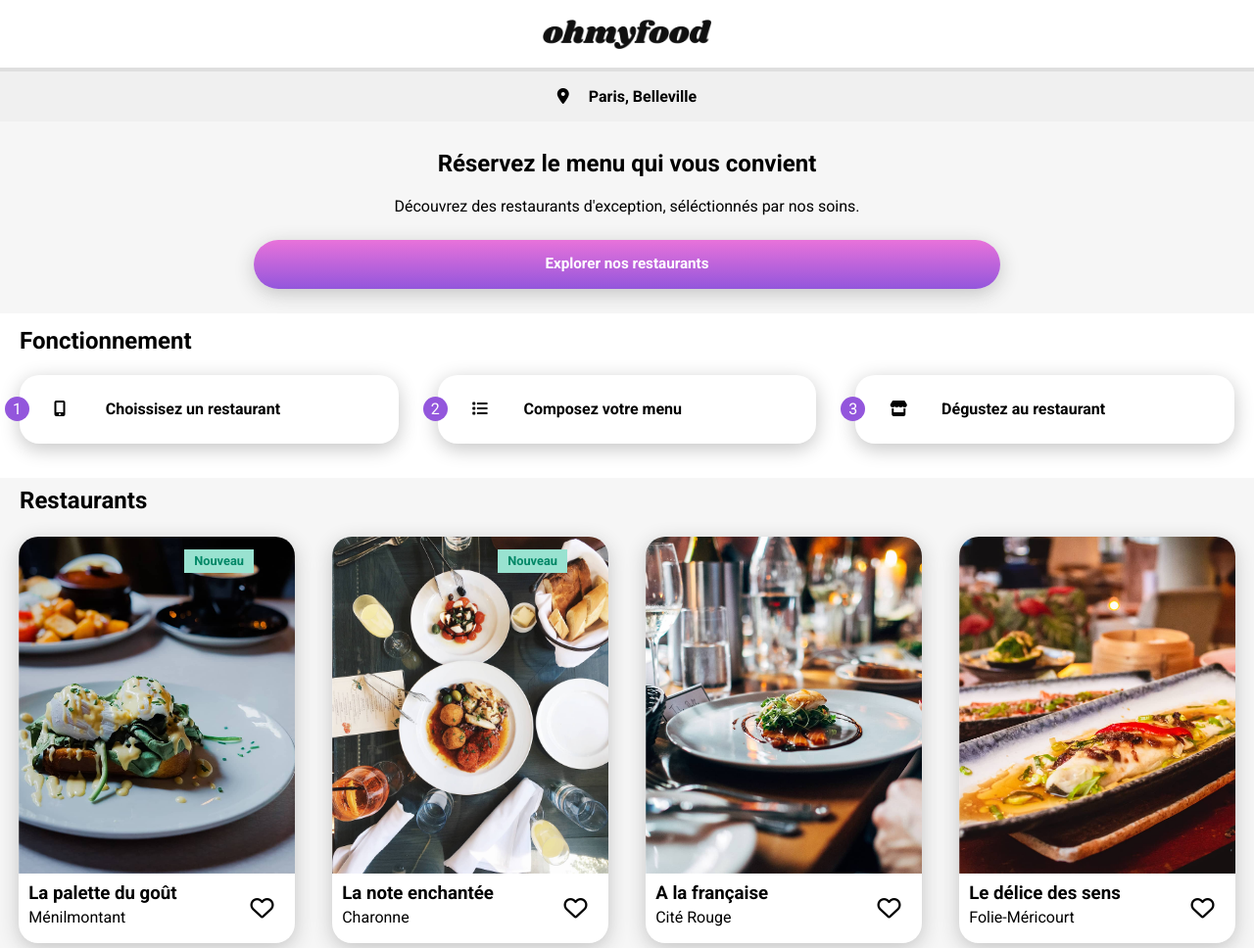
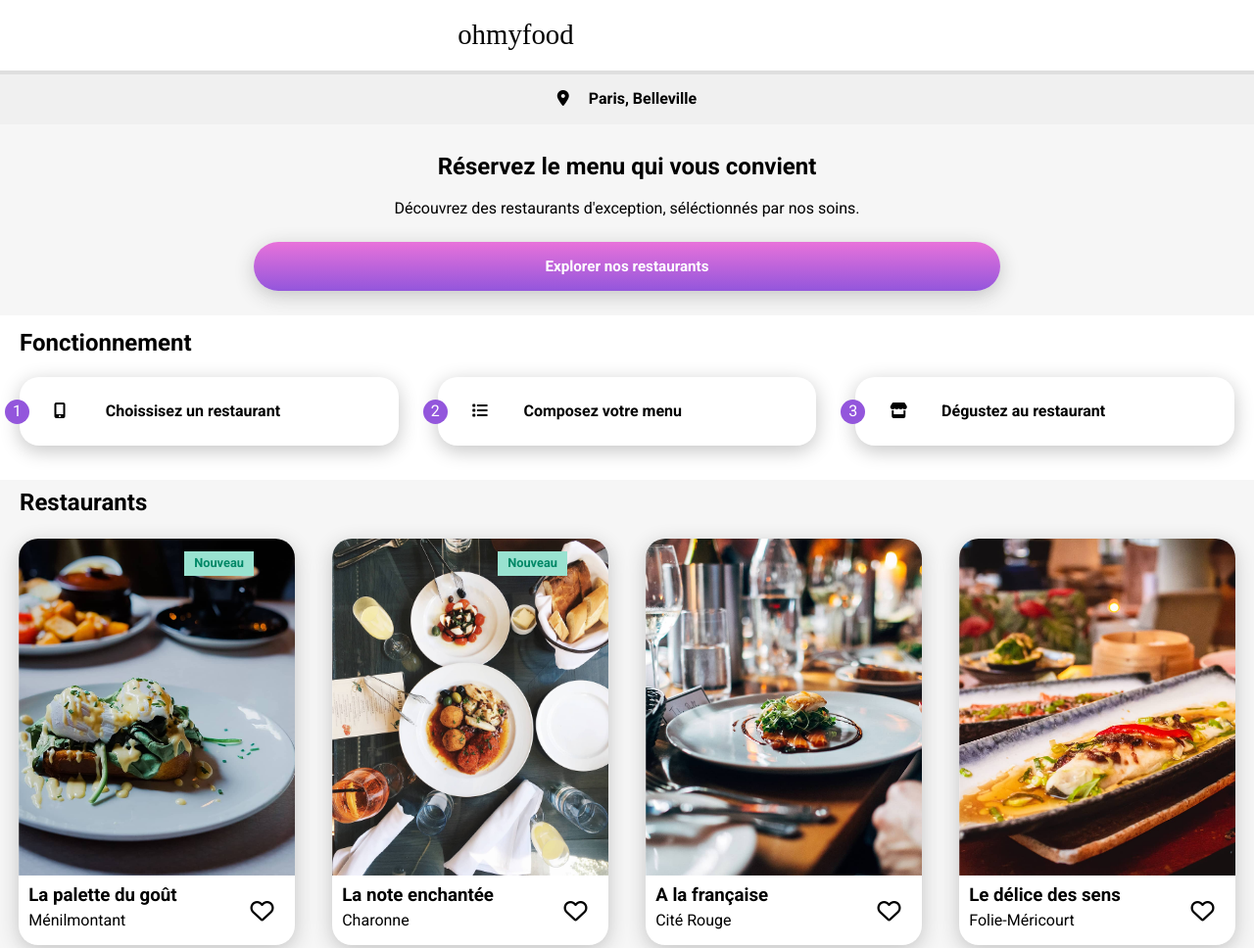
Before and after one commit to ZeroDev013/P3, a website: page index.html in a window 1280 px wide. Shown: the top 968 px of the page at 98% size. Drawn offline with Linux system fonts and the light colour scheme; a small style sheet from the web is missing.

Commit message:
switch logo pnj par un h1

```diff
--- a/index.html
+++ b/index.html
@@ -31,7 +31,7 @@
 
         <!--HEADER-->
         <header class="header">
-            <img class="logo" src="images/logo/ohmyfood.png" alt="logo">
+            <h1 class="logo">ohmyfood</h1>
         </header>
         <!--HEADER-->
 
--- a/sass/pages/_style.scss
+++ b/sass/pages/_style.scss
@@ -7,7 +7,11 @@ body
     margin: auto;
     font-family: 'Roboto' , 'sans-serif'  ;
 }
-
+h1{
+    font-family: "Shrikhand", "sans-serif";
+    font-size: 1.8em;
+    font-weight: 500;
+}
 /*LOCATION*/
 
 .location{
```
Also changed, not shown: menu_a_la_francaise.html (+1 -1 lines), menu_la_note_enchantee.html (+1 -1 lines), menu_la_palette_du_gout.html (+1 -1 lines), menu_le_delice_des_sens.html (+1 -1 lines), css/style.css.
